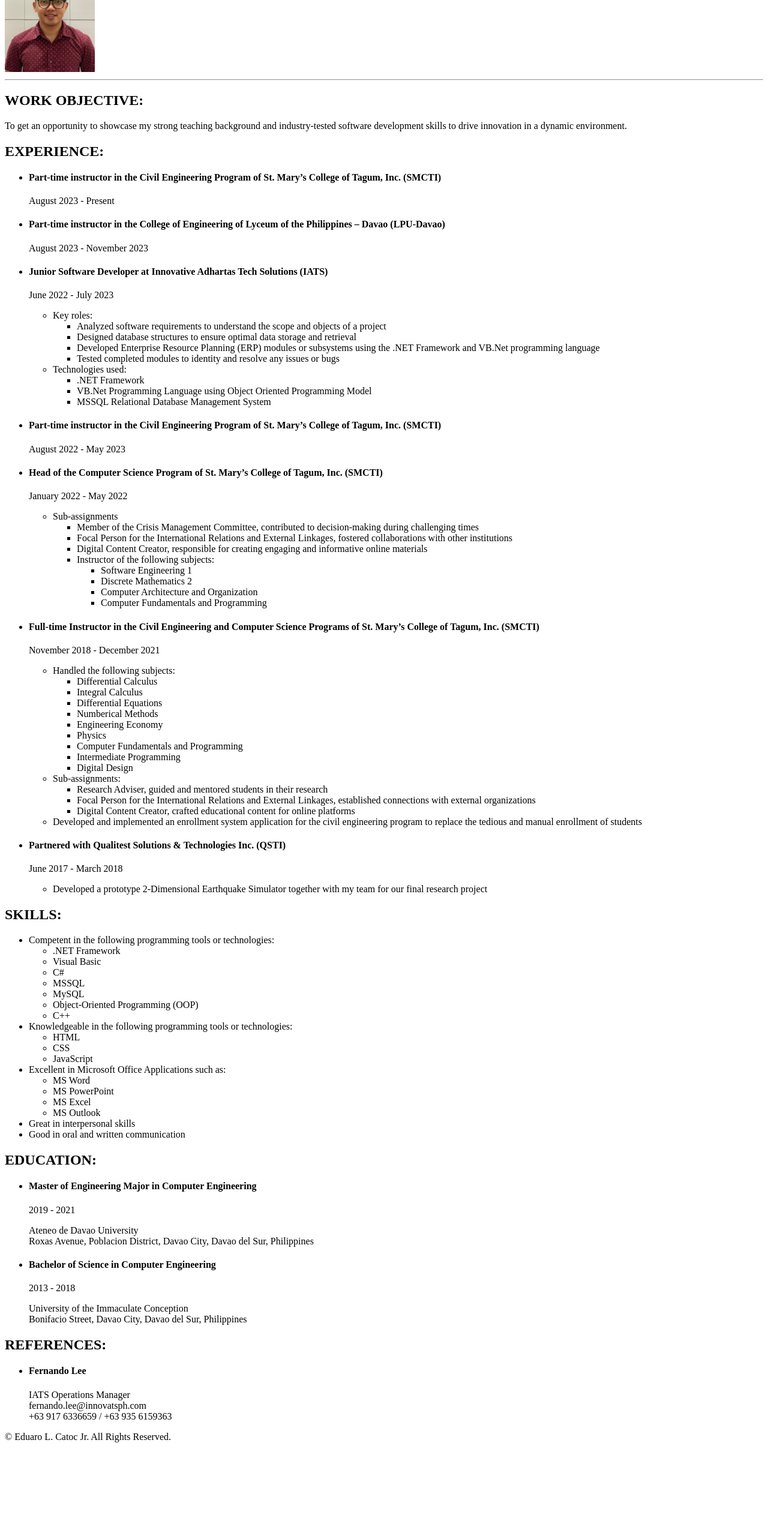
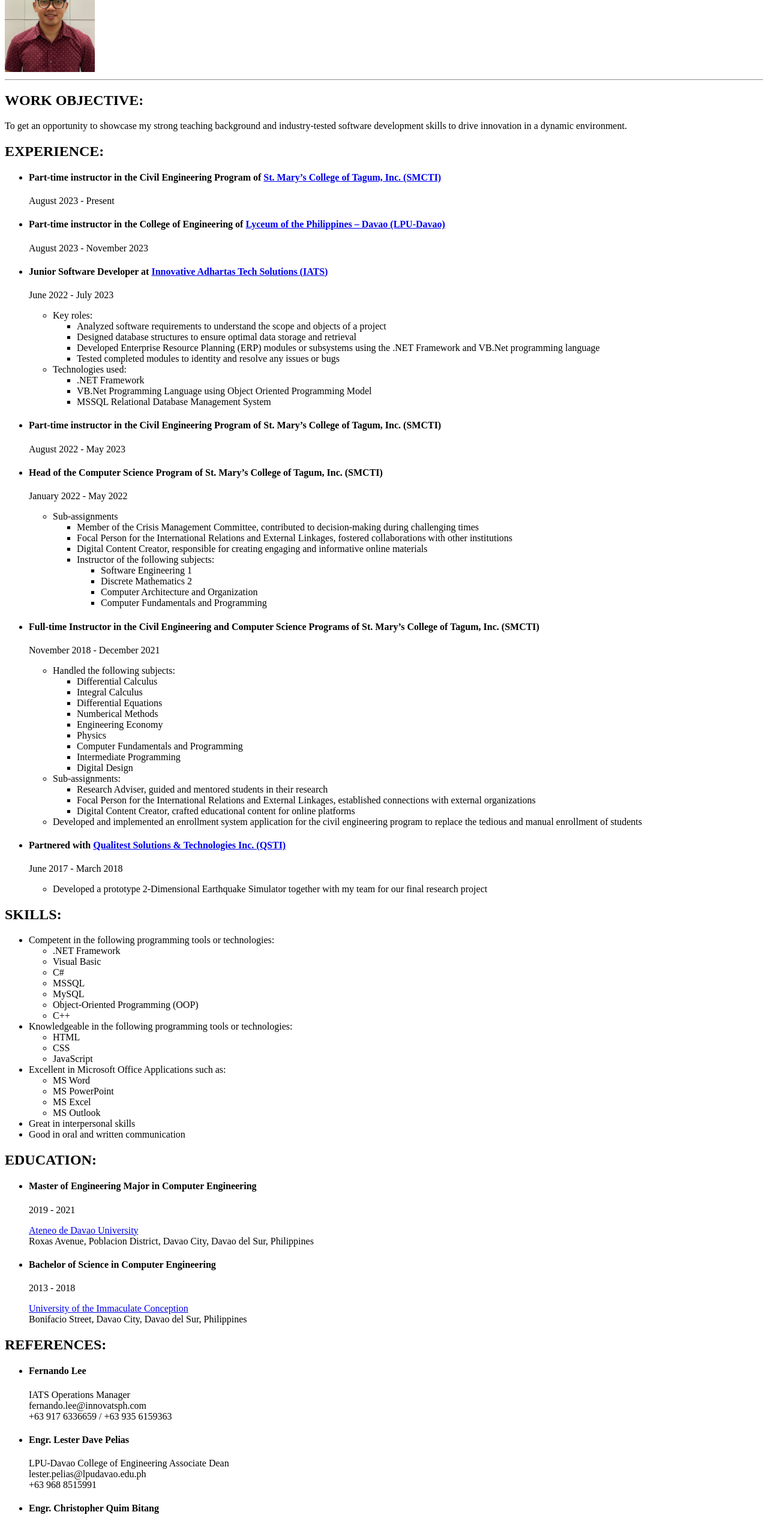
Before and after one commit to Edong29/Capstone-Project-1-Online-Resume, a plain HTML site: page index.html in a window 1280 px wide. Shown: the part 240-2785 px from the top of the page at 60% size. Before the commit the page ends 2660 px from the top, so only its background shows below. Drawn offline with Linux system fonts and the light colour scheme.

Commit message:
V2
with links

```diff
--- a/index.html
+++ b/index.html
@@ -22,15 +22,15 @@
     <h2>EXPERIENCE:</h2>
     <ul>
         <li>
-            <h4>Part-time instructor in the Civil Engineering Program of St. Mary’s College of Tagum, Inc. (SMCTI)</h4>
+            <h4>Part-time instructor in the Civil Engineering Program of <a href="https://smctagum.edu.ph/main/">St. Mary’s College of Tagum, Inc. (SMCTI)</a></h4>
             <p>August 2023 - Present</p>
         </li>
         <li>
-            <h4>Part-time instructor in the College of Engineering of Lyceum of the Philippines – Davao (LPU-Davao)</h4>
+            <h4>Part-time instructor in the College of Engineering of <a href="https://www.lpudavao.edu.ph/">Lyceum of the Philippines – Davao (LPU-Davao)</a></h4>
             <p>August 2023 - November 2023</p>
         </li>
         <li>
-            <h4>Junior Software Developer at Innovative Adhartas Tech Solutions (IATS)</h4>
+            <h4>Junior Software Developer at <a href="https://www.linkedin.com/company/innovats-corp/">Innovative Adhartas Tech Solutions (IATS)</a></h4>
             <p>June 2022 - July 2023</p>
             <ul>
                 <li>
@@ -109,7 +109,7 @@
             </ul>
         </li>
         <li>
-            <h4>Partnered with Qualitest Solutions & Technologies Inc. (QSTI)</h4>
+            <h4>Partnered with <a href="https://qsti.net/">Qualitest Solutions & Technologies Inc. (QSTI)</a></h4>
             <p>June 2017 - March 2018</p>
             <ul>
                 <li>Developed a prototype 2-Dimensional Earthquake Simulator together with my team for our final research project</li>
@@ -158,7 +158,7 @@
                 2019 - 2021
             </p>
             <p>
-                Ateneo de Davao University<br/>
+                <a href="https://www.addu.edu.ph/">Ateneo de Davao University</a><br/>
                 Roxas Avenue, Poblacion District, Davao City, Davao del Sur, Philippines<br/>
             </p>
         </li>
@@ -168,7 +168,7 @@
                 2013 - 2018
             </p>
             <p>
-                University of the Immaculate Conception<br/>
+                <a href="https://www.uic.edu.ph/">University of the Immaculate Conception</a><br/>
                 Bonifacio Street, Davao City, Davao del Sur, Philippines<br/>
             </p>
         </li>
@@ -183,6 +183,22 @@
                 +63 917 6336659 / +63 935 6159363<br/>
             </p>
         </li>
+        <li>
+            <h4>Engr. Lester Dave Pelias</h4>
+            <p>
+                LPU-Davao College of Engineering Associate Dean<br/>
+                lester.pelias@lpudavao.edu.ph<br/>
+                +63 968 8515991<br/>
+            </p>
+        </li>
+        <li>
+            <h4>Engr. Christopher Quim Bitang</h4>
+            <p>
+                SMCTI Civil Engineering Program Head<br/>
+                bsceprogram@smctagum.edu.ph<br/>
+                +63 926 6845928<br/>
+            </p>
+        </li>
     </ul>
 
     <footer>
```
